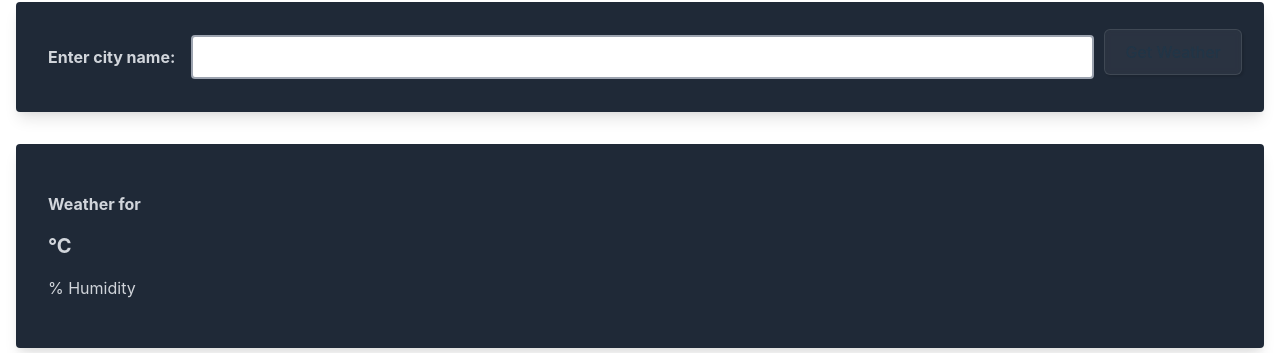
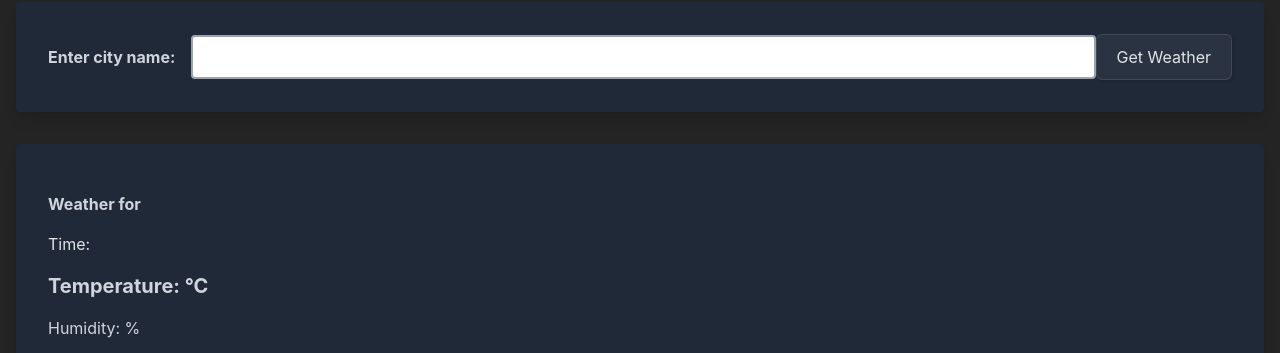
Before and after one commit to greeenboi/weather-website, a website built with Vite: page index.html in a window 1280 px wide. Shown: the part 178-531 px from the top of the page. Built offline with nearby package versions, Linux system fonts and the light colour scheme.

Commit message:
buttons and data update

```diff
--- a/index.html
+++ b/index.html
@@ -20,10 +20,12 @@
       </form>
       <div class="bg-white rounded shadow-lg p-8 mt-8">
         <p class="my-4 font-bold text-gray-700">Weather for <span id="location"></span></p>
-        <p class="my-4"><span id="time"></span></p>
-        <p class="my-4 text-xl font-bold text-gray-700"><span id="temperature"></span> &deg;C</p>
-        <p class="my-4 text-gray-700"><span id="humidity"></span> % Humidity</p>
-        <p class="my-4 text-gray-700"><span id="description"></span></p>
+        <p class="my-4">Time: <span id="time"></span></p>
+        <p class="my-4 text-xl font-bold text-gray-700">Temperature: <span id="temperature"></span> &deg;C</p>
+        <p class="my-4 text-gray-700">Humidity:<span id="humidity"></span> % </p>
+        <p class="my-4 text-gray-700">Weather Condtion: <span id="description"></span></p>
+        <p class="my-4 text-gray-700">Cloudiness %: <span id="cloudiness"></span></p>
+        <p class="my-4 text-gray-700">Precipitation %: <span id="precipitation"></span></p>
       </div>
     </div>
     <br>
--- a/main.js
+++ b/main.js
@@ -7,6 +7,8 @@ const form = document.querySelector("form");
       const tempEl = document.getElementById("temperature");
       const humEl = document.getElementById("humidity");
       const descEl = document.getElementById("description");
+      const cloudEl =document.getElementById("cloudiness");
+      const precEl =document.getElementById("precipitation");
 
       form.addEventListener("submit", e => {
         e.preventDefault();
@@ -16,19 +18,23 @@ const form = document.querySelector("form");
         fetch(endpoint)
           .then(response => response.json())
           .then(data => {
-            // extract data from the response
+            console.log(data);
             const location = data.name;
             const time = new Date(data.dt * 1000).toLocaleTimeString();
             const temperature = Math.round(data.main.temp - 273.15);
             const humidity = data.main.humidity;
             const description = data.weather[0].description;
+            const cloudiness = data.clouds.all;
+            const precipitation = data.rain?.['1h'] || data.snow?.['1h'] || 0;
 
-            // update the text content of the HTML elements
+
             locationEl.textContent = location;
             timeEl.textContent = time;
             tempEl.textContent = temperature;
             humEl.textContent = humidity;
             descEl.textContent = description;
+            cloudEl.textContent = cloudiness;
+            precEl.textContent = precipitation;
           })
           .catch(error => console.error(error));
       });
--- a/style.css
+++ b/style.css
@@ -110,38 +110,6 @@ h1 {
   color: #888;
 }
 
-button {
-  border-radius: 8px;
-  border: 1px solid transparent;
-  padding: 0.6em 1.2em;
-  font-size: 1em;
-  font-weight: 500;
-  font-family: inherit;
-  background-color: #1a1a1a;
-  cursor: pointer;
-  transition: border-color 0.25s;
-}
-button:hover {
-  border-color: #646cff;
-}
-button:focus,
-button:focus-visible {
-  outline: 4px auto -webkit-focus-ring-color;
-}
-
-@media (prefers-color-scheme: light) {
-  :root {
-    color: #213547;
-    background-color: #ffffff;
-  }
-  a:hover {
-    color: #747bff;
-  }
-  button {
-    background-color: #f9f9f9;
-  }
-}
-
 body.menu-toggled > .meta-link > span {
   color: rgb(30, 30, 30);
 }
@@ -171,7 +139,7 @@ body.menu-toggled > .meta-link > span {
   gap: 5px;
   left: 10px;
   padding: 10px 20px;
-  position: relative;
+  position:inherit;
   text-decoration: none;
   transition: background-color 400ms, border-color 400ms;
   z-index: 10000;
```
